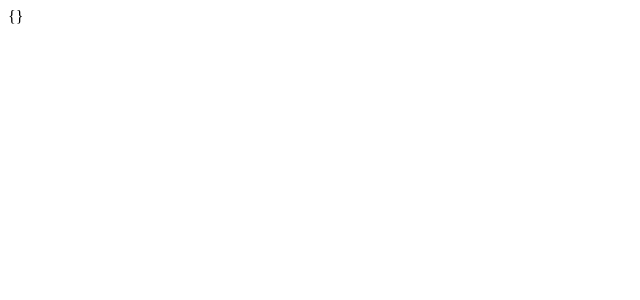
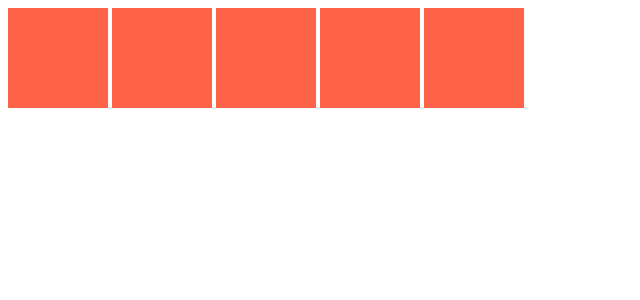
Before and after one commit to HeadMad/telefolders, a Svelte app: page / in a window 1280 px wide. Shown: the top 300 px of the page, without its empty margins (0-640 px from the left). Built offline with nearby package versions, Linux system fonts and the light colour scheme.

Commit message:
add postcss simple media plugin

```diff
--- a/package.json
+++ b/package.json
@@ -11,6 +11,7 @@
   },
   "devDependencies": {
     "@sveltejs/vite-plugin-svelte": "^1.0.0-next.30",
+    "postcss-simple-media": "^1.0.5",
     "svelte": "^3.44.0",
     "vite": "^2.9.9"
   },
--- a/src/lib/getFiles.js
+++ b/src/lib/getFiles.js
@@ -14,6 +14,6 @@ export default async function(path, userId) {
     console.log(doc)
       result.push(doc.data())
   });
-  result.sort((f1, f2) => f2.date - f1.date)
+  result.sort((f1, f2) => f1.date - f2.date)
   return result;
 }
--- a/src/lib/send.js
+++ b/src/lib/send.js
@@ -1,4 +1,4 @@
-export async function send(request) {
+export default async function send(request) {
   const url = 'https://script.google.com/macros/s/AKfycbwX3I9fc0wLhM0XEKaH-3ur3hhM6L2upw4Q5EDcY2PpPNBHfWmx_Yv_xOUlPrK1nGUi/exec';
   // const request = { method, params };
   const requestJson = JSON.stringify(request);
@@ -8,5 +8,5 @@ export async function send(request) {
   if (result.ok)
     return result.result;
   else
-    throw 'Response is error'
+    throw new Error('Response is error')
 }
--- a/src/pages/folder.svelte
+++ b/src/pages/folder.svelte
@@ -1,9 +1,15 @@
 <script>
   import getFiles from "../lib/getFiles";
+  import send from '../lib/send';
   export let path;
 
 
-  let filesPromise = getFiles(path);
+  // let filesPromise = getFiles(path);
+  let filesPromise = send({
+    method: 'getFiles',
+    params: [path]
+  });
+
 
 </script>
 
@@ -18,12 +24,14 @@
         <!-- <pre>{JSON.stringify(file, null, ' ')}</pre> -->
         {#if "type" in file}
           {#if file.type === "photo"}
+            <span>
               <img
                 src="https://firebasestorage.googleapis.com/v0/b/telefolders.appspot.com/o/{encodeURIComponent(
                   file.thumb
                 )}?alt=media"
                 alt=""
               />
+            </span>
           {/if}
         {/if}
       {/each}
--- a/src/pages/main.svelte
+++ b/src/pages/main.svelte
@@ -2,4 +2,20 @@
 
 </script>
 
-{JSON.stringify($$props)}
+<span></span>
+<span></span>
+<span></span>
+<span></span>
+<span></span>
+
+<style lang="postcss">
+span {
+  display: inline-block;
+  width: 100px;
+  height: 100px;
+  background-color: #eee;
+
+  media: 300-;
+  background-color: tomato;
+}
+</style>
```
Also changed, not shown: .postcssrc.cjs (added), 1 other file (tests, documents, lock files or other folders). Lines whose indentation alone changed are shown as unchanged.
